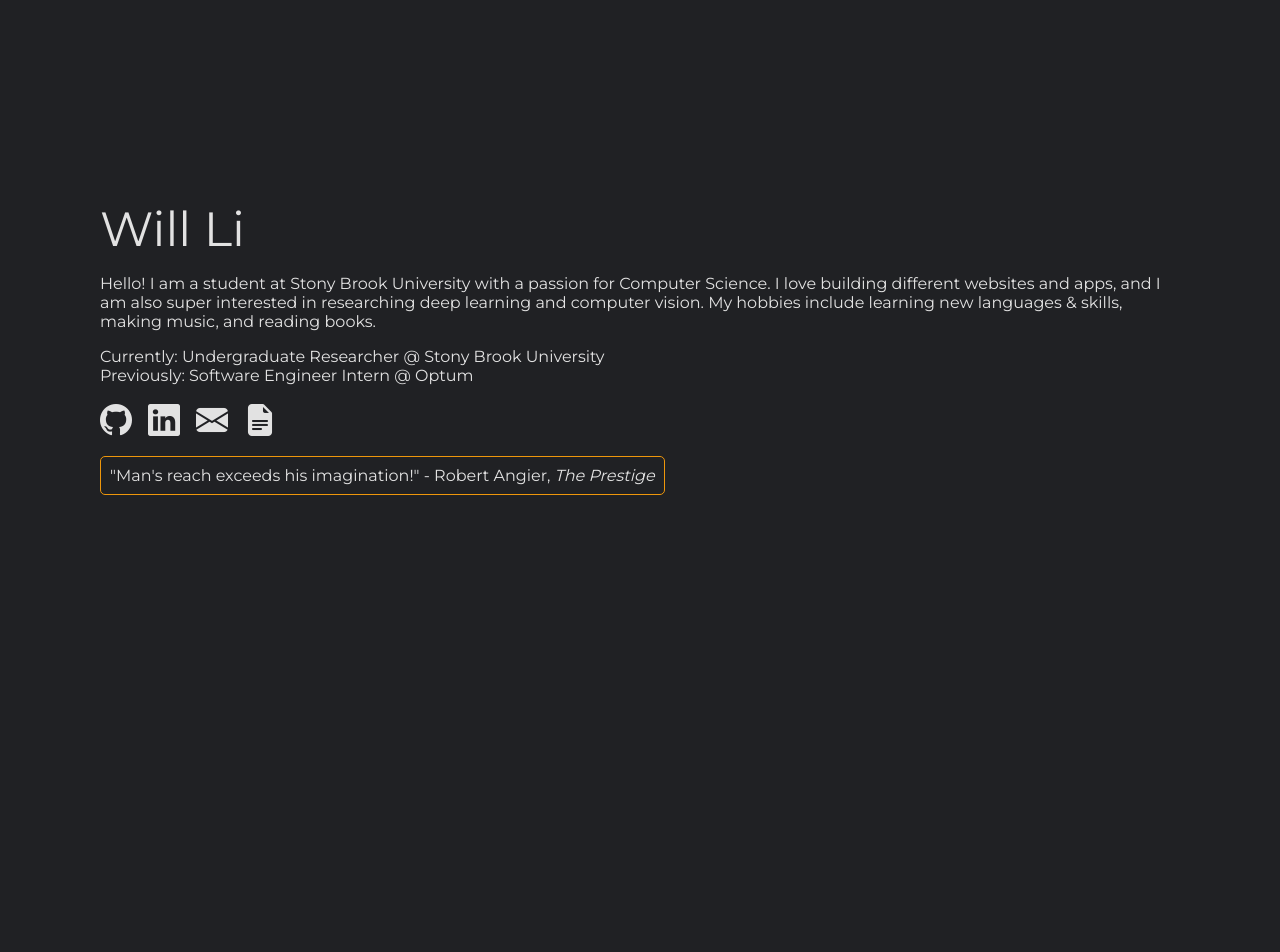
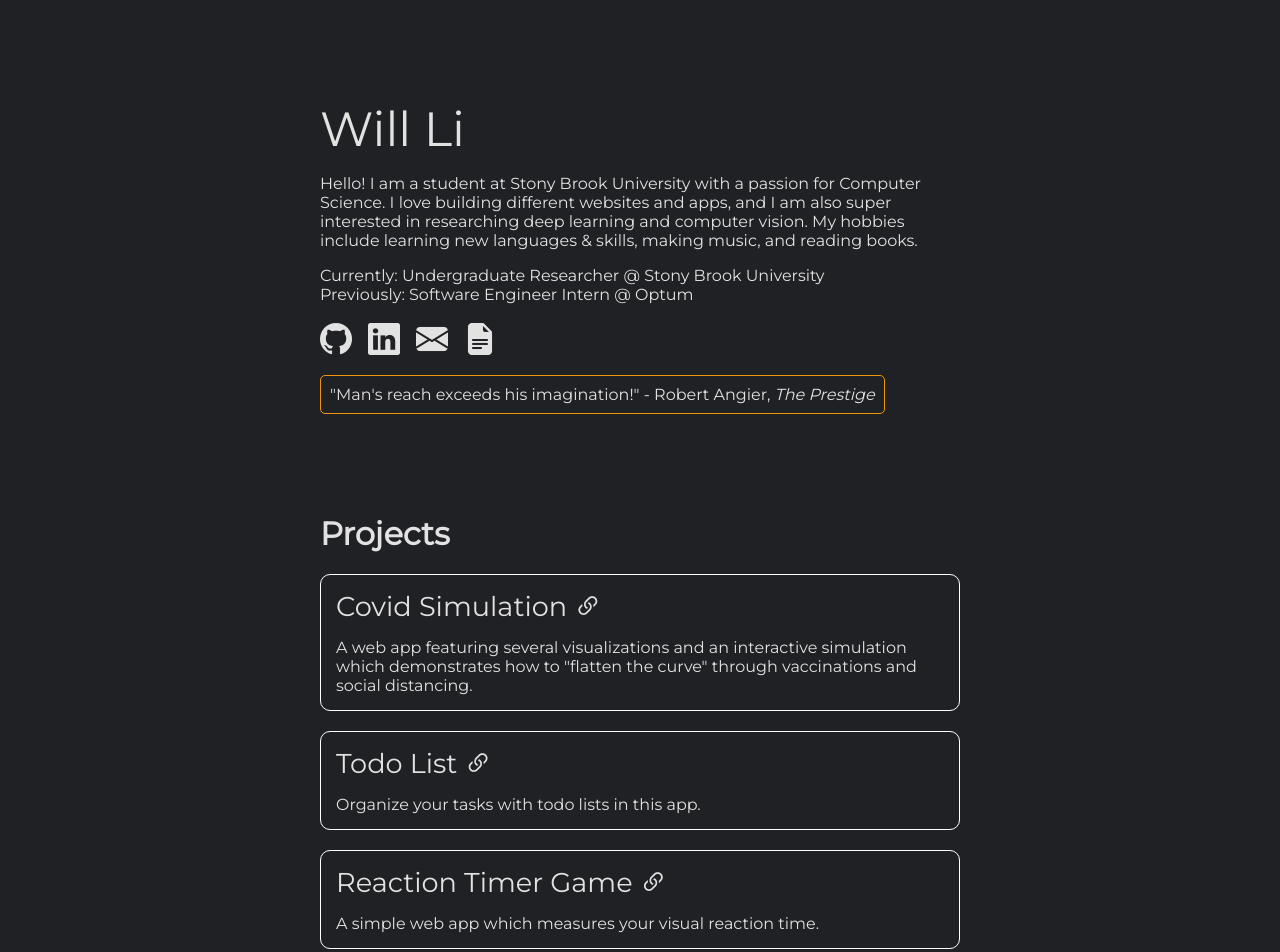
Before and after one commit to liwll/personal-website, a Vue app: page / in a window 1280 px wide. Shown: the top 952 px of the page. Before the commit the page ends 800 px from the top, so only its background shows below. Built offline with nearby package versions, Linux system fonts and the light colour scheme.

Commit message:
Add projects section and build for production

```diff
--- a/src/App.vue
+++ b/src/App.vue
@@ -1,5 +1,5 @@
 <template>
-  <Home msg="Welcome to Your Vue.js App"/>
+  <Home/>
 </template>
 
 <script>
--- a/src/components/Home.vue
+++ b/src/components/Home.vue
@@ -1,6 +1,5 @@
 <template>
   <div class="home">
-    <div class="sidebar">
     <div class="about">
       <div id="name"><span id="name-text">Will Li</span></div>
       <div id="bio">
@@ -23,13 +22,18 @@
         <span id="quote-text">"Man's reach exceeds his imagination!" - Robert Angier, <em>The Prestige</em></span>
       </div>
     </div>
-    </div>
+    <Projects/>
   </div>
 </template>
 
 <script>
+import Projects from './Projects.vue'
+
 export default {
   name: 'Home',
+  components: {
+    Projects
+  },
   props: {
     msg: String
   },
@@ -43,11 +47,10 @@ export default {
 
 <!-- Add "scoped" attribute to limit CSS to this component only -->
 <style scoped>
-.sidebar {
-  margin: auto;
-}
 .about {
-  margin: 200px 100px;
+  margin: 100px auto;
+  width: 50%;
+
 }
 #name {
   font-size: 3em;
@@ -84,24 +87,4 @@ i:hover {
   border: 1px solid #ED960B;
   border-radius: 5px;
 }
-.content {
-  position: fixed;
-  right: 0;
-  height: 100vh;
-  width: 63vw;
-}
-.projects {
-  width: 90%;
-  margin: 12vh auto;
-  display: flex;
-  flex-wrap: wrap;
-}
-.project-card {
-  flex: 0 0 calc(50% - 33px);
-  height: 200px;
-  border: 1px solid #ED960B;
-  border-radius: 5px;
-  padding: 10px;
-  margin: 0.5%;
-}
 </style>
--- /dev/null
+++ b/src/components/Projects.vue
@@ -0,0 +1,87 @@
+<template>
+    <div class="projects">
+        <h1>Projects</h1>
+        <div class="project" v-for="project in projects" :key="project.id">
+            <a class="name" :href=project.link target="_blank" rel="noopener noreferrer">
+                {{ project.name }} <i class="bi bi-link-45deg"></i>
+            </a>
+            <div class="description">
+                {{ project.description }}
+            </div>
+        </div>
+    </div>
+
+
+
+</template>
+
+<script>
+export default {
+    name: 'Projects',
+    data() {
+        return {
+            projects: [
+                {
+                    id: 0,
+                    name: 'Covid Simulation',
+                    description: 'A web app featuring several visualizations and an interactive simulation which demonstrates how to "flatten the curve" through vaccinations and social distancing.',
+                    link: 'https://github.com/liwll/covid-sim-vizathon-2021',
+                },
+                {
+                    id: 1,
+                    name: 'Todo List',
+                    description: 'Organize your tasks with todo lists in this app.',
+                    link: 'https://github.com/liwll/todo-list',
+                },
+                {
+                    id: 2,
+                    name: 'Reaction Timer Game',
+                    description: 'A simple web app which measures your visual reaction time.',
+                    link: 'https://github.com/liwll/reaction-timer-game',
+                },
+                {
+                    id: 3,
+                    name: 'Restaraunt Page',
+                    description: 'A restaurant page template with a home, menu, and about page.',
+                    link: 'https://github.com/liwll/restaurant-page',
+                },
+                {
+                    id: 4,
+                    name: 'Tic-Tac-Toe',
+                    description: 'A simple Tic-Tac-Toe game for two players.',
+                    link: 'https://github.com/liwll/tic-tac-toe',
+                }
+            ]
+        }
+    },
+}
+</script>
+
+<style scoped>
+h1 {
+    font-size: 2em;
+}
+.projects {
+    display: block;
+    margin: 10px auto;
+    width: 50%;
+}
+.project {
+    margin: 20px 0;
+    border: 1px solid white;
+    border-radius: 10px;
+    padding: 15px;
+}
+.name {
+    font-size: 1.7em;
+    cursor: pointer;
+}
+a:visited, a:link {
+  color: inherit;
+  text-decoration: none;
+}
+.description {
+    margin-top: 15px;
+    word-wrap: break-word;
+}
+</style>
```
Also changed, not shown: 12 other files (tests, documents, lock files or other folders). Lines whose indentation alone changed are shown as unchanged.
